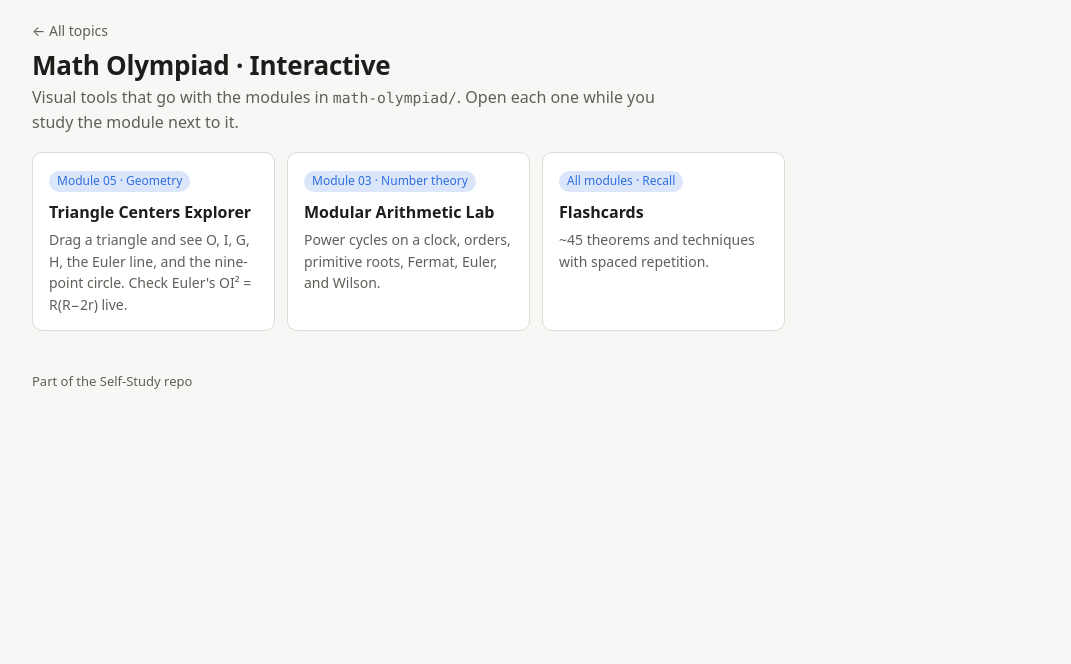
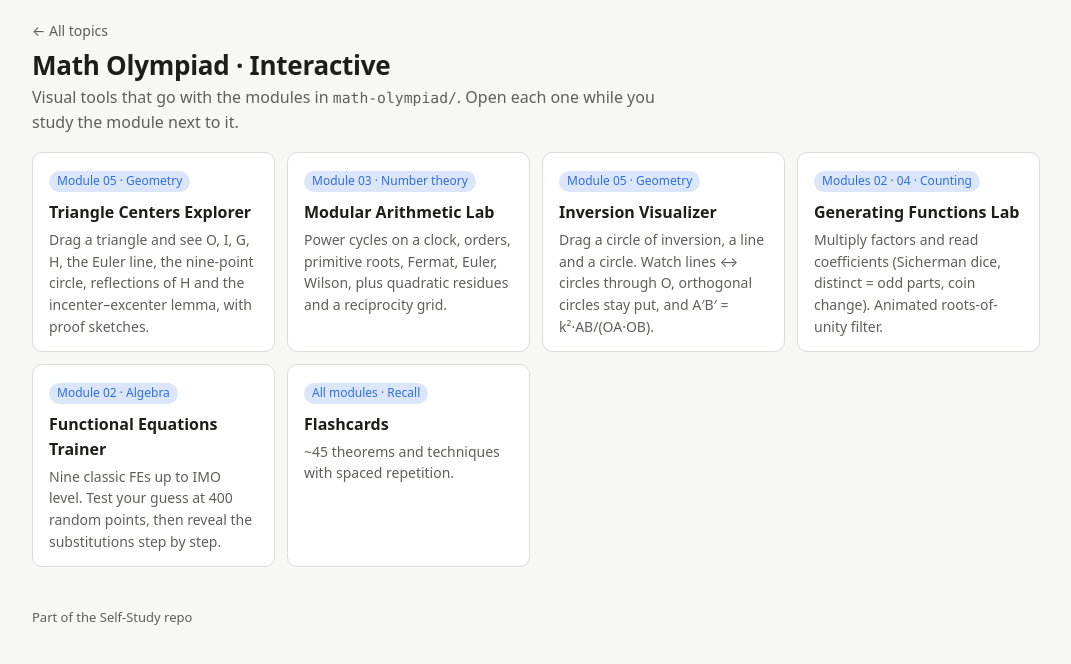
Before and after one commit to pkworkandlearnspace-git/Self-Study, a plain HTML site: page math-olympiad/interactive/index.html in a window 1280 px wide. Shown: the whole page, without its empty margins (104-1175 px from the left). Drawn offline with Linux system fonts and the light colour scheme.

Commit message:
Math olympiad: link the new and upgraded tools from the topic and root indexes
Co-Authored-By: Claude Opus 5.5 <noreply@anthropic.com>
Claude-Session: https://claude.ai/code/session_01DqaZaUrTeqBLCdVFAoJMPV

```diff
--- a/math-olympiad/interactive/index.html
+++ b/math-olympiad/interactive/index.html
@@ -12,8 +12,11 @@
   <h1>Math Olympiad · Interactive</h1>
   <p class="lead">Visual tools that go with the modules in <code>math-olympiad/</code>. Open each one while you study the module next to it.</p>
   <div class="tiles">
-    <a class="tile" href="triangle-centers.html"><span class="tag">Module 05 · Geometry</span><div class="t">Triangle Centers Explorer</div><div class="d">Drag a triangle and see O, I, G, H, the Euler line, and the nine-point circle. Check Euler's OI² = R(R−2r) live.</div></a>
-    <a class="tile" href="modular-arithmetic.html"><span class="tag">Module 03 · Number theory</span><div class="t">Modular Arithmetic Lab</div><div class="d">Power cycles on a clock, orders, primitive roots, Fermat, Euler, and Wilson.</div></a>
+    <a class="tile" href="triangle-centers.html"><span class="tag">Module 05 · Geometry</span><div class="t">Triangle Centers Explorer</div><div class="d">Drag a triangle and see O, I, G, H, the Euler line, the nine-point circle, reflections of H and the incenter–excenter lemma, with proof sketches.</div></a>
+    <a class="tile" href="modular-arithmetic.html"><span class="tag">Module 03 · Number theory</span><div class="t">Modular Arithmetic Lab</div><div class="d">Power cycles on a clock, orders, primitive roots, Fermat, Euler, Wilson, plus quadratic residues and a reciprocity grid.</div></a>
+    <a class="tile" href="inversion.html"><span class="tag">Module 05 · Geometry</span><div class="t">Inversion Visualizer</div><div class="d">Drag a circle of inversion, a line and a circle. Watch lines ↔ circles through O, orthogonal circles stay put, and A′B′ = k²·AB/(OA·OB).</div></a>
+    <a class="tile" href="generating-functions.html"><span class="tag">Modules 02 · 04 · Counting</span><div class="t">Generating Functions Lab</div><div class="d">Multiply factors and read coefficients (Sicherman dice, distinct = odd parts, coin change). Animated roots-of-unity filter.</div></a>
+    <a class="tile" href="functional-equations.html"><span class="tag">Module 02 · Algebra</span><div class="t">Functional Equations Trainer</div><div class="d">Nine classic FEs up to IMO level. Test your guess at 400 random points, then reveal the substitutions step by step.</div></a>
     <a class="tile" href="flashcards.html"><span class="tag">All modules · Recall</span><div class="t">Flashcards</div><div class="d">~45 theorems and techniques with spaced repetition.</div></a>
   </div>
   <footer class="foot">Part of the Self-Study repo</footer>
```
Also changed, not shown: index.html (+1 -1 lines).
